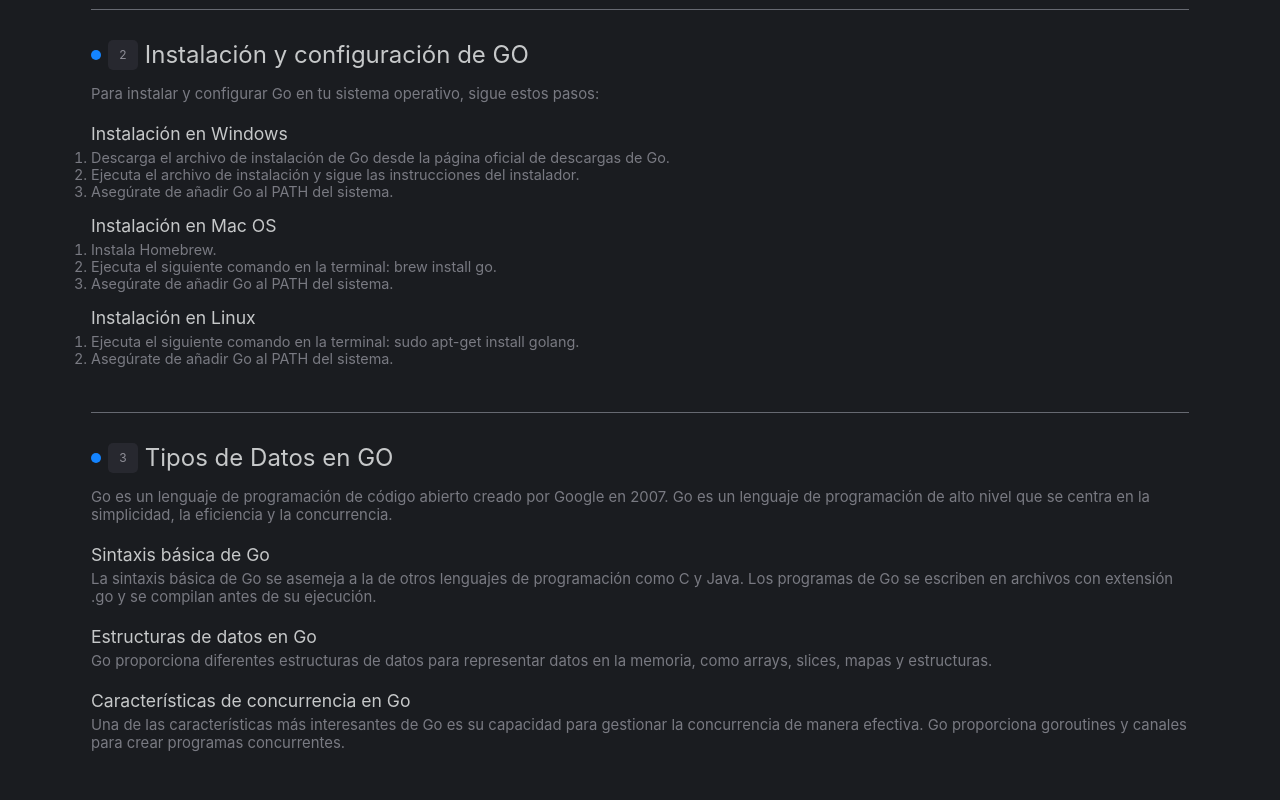
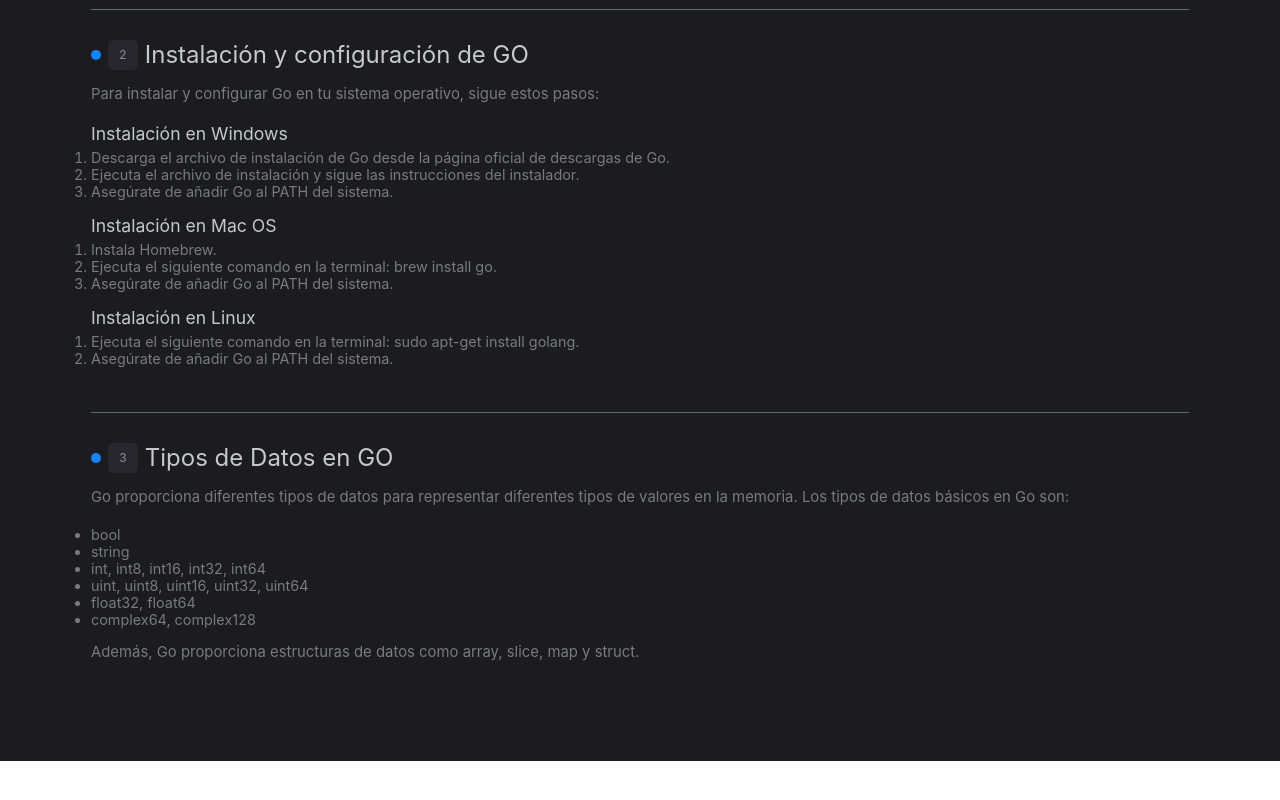
Before and after one commit to aguirregaston/Golang-Guia, a plain HTML site: page index.html in a window 1280 px wide. Shown: the part 431-1231 px from the top of the page. After the commit the page ends 1192 px from the top, so only its background shows below. Drawn offline with Linux system fonts and the light colour scheme.

Commit message:
New Content Section Added

```diff
--- a/index.html
+++ b/index.html
@@ -73,19 +73,18 @@
             </div>
             <div>
               <p class="text-sub">
-                  Go es un lenguaje de programación de código abierto creado por Google en 2007. Go es un lenguaje de programación de alto nivel que se centra en la simplicidad, la eficiencia y la concurrencia.
+                Go proporciona diferentes tipos de datos para representar diferentes tipos de valores en la memoria. Los tipos de datos básicos en Go son:
               </p>
-              <p class="subtitle-text">Sintaxis básica de Go</p>
+              <ul class="list-text">
+                <li>bool</li>
+                <li>string</li>
+                <li>int, int8, int16, int32, int64</li>
+                <li>uint, uint8, uint16, uint32, uint64</li>
+                <li>float32, float64</li>
+                <li>complex64, complex128</li>
+              </ul>
               <p class="text-sub">
-                  La sintaxis básica de Go se asemeja a la de otros lenguajes de programación como C y Java. Los programas de Go se escriben en archivos con extensión .go y se compilan antes de su ejecución.
-              </p>
-              <p class="subtitle-text">Estructuras de datos en Go</p>
-              <p class="text-sub">
-                  Go proporciona diferentes estructuras de datos para representar datos en la memoria, como arrays, slices, mapas y estructuras.
-              </p>
-              <p class="subtitle-text">Características de concurrencia en Go</p>
-              <p class="text-sub">
-                  Una de las características más interesantes de Go es su capacidad para gestionar la concurrencia de manera efectiva. Go proporciona goroutines y canales para crear programas concurrentes.
+                Además, Go proporciona estructuras de datos como array, slice, map y struct.
               </p>
             </div>
           </div>
```
